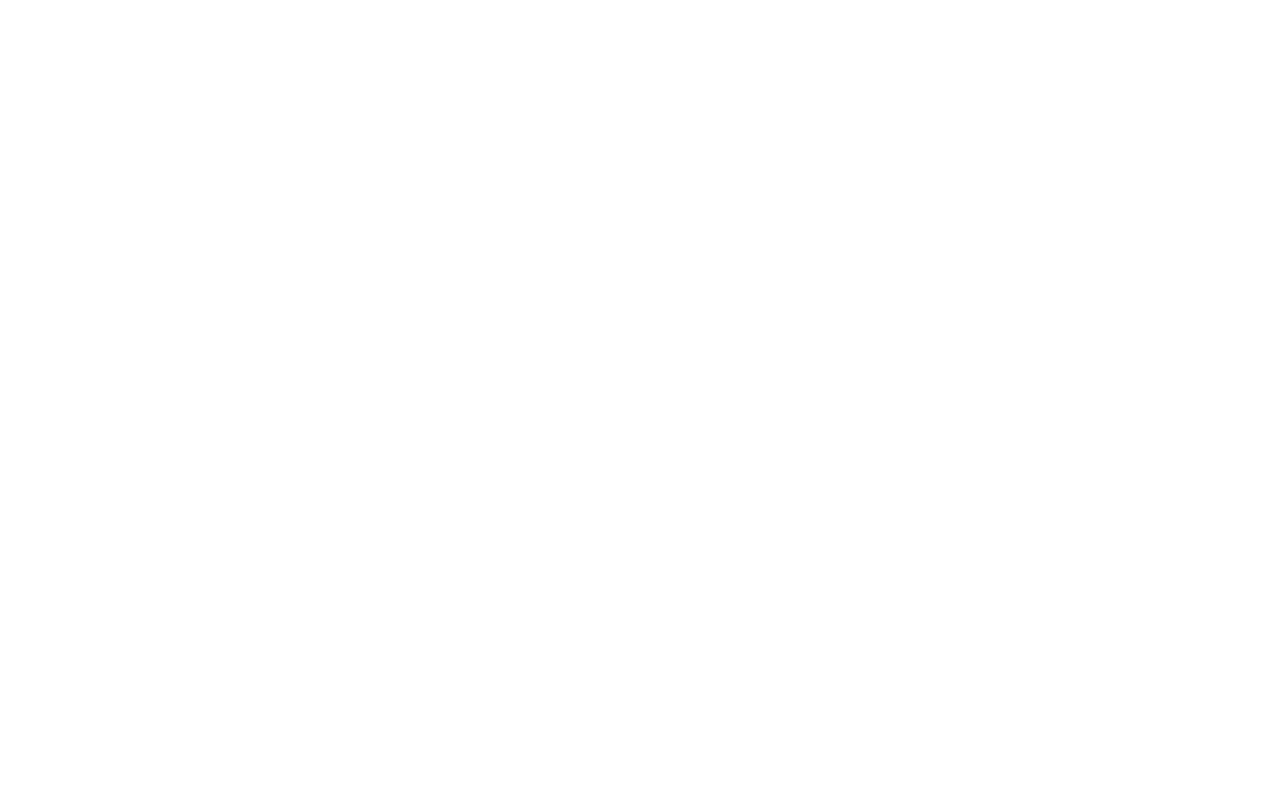
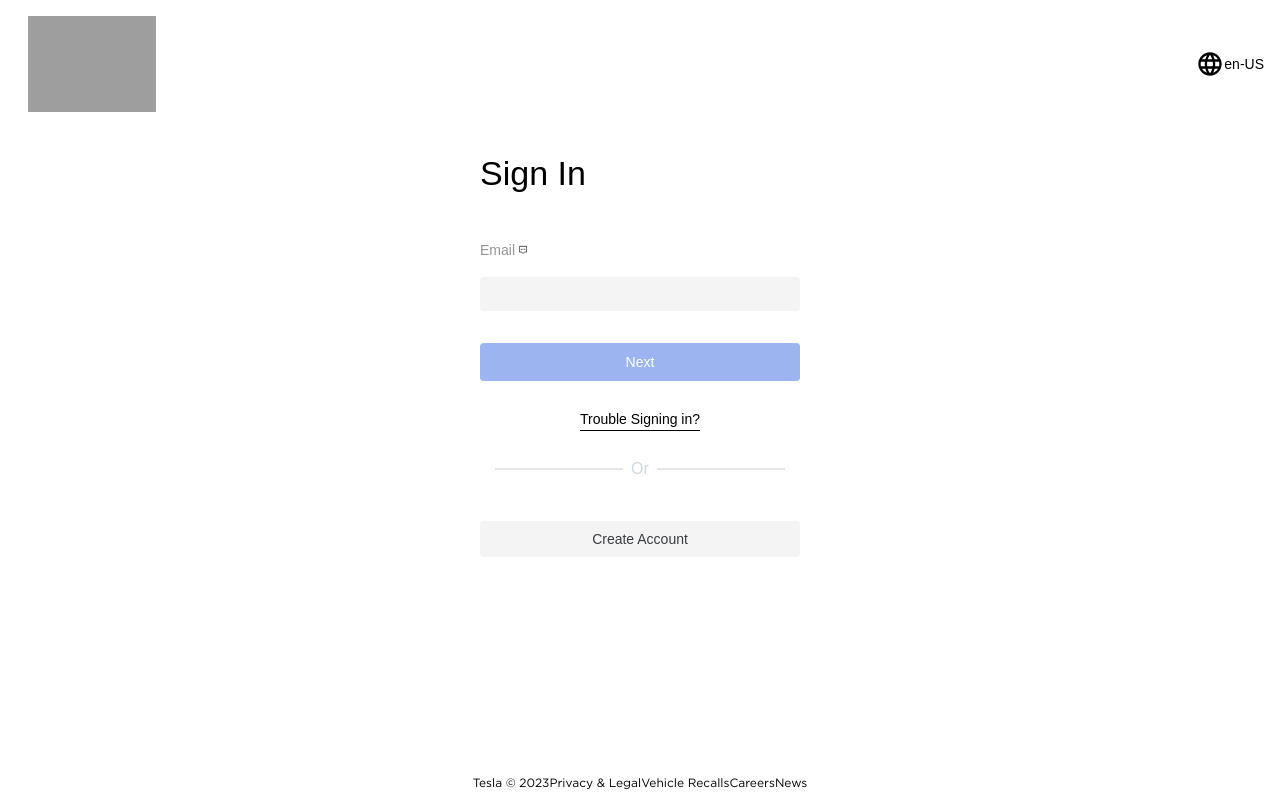
Before and after one commit to victoryejike/ideal-octo-barnacle, a React (Create React App) app: page /login in a window 1280 px wide. Before the commit this address had no page. Built offline with nearby package versions, Linux system fonts and the light colour scheme; grey boxes are pictures that could not be loaded; a web font is replaced by a local one.

Commit message:
feat: redirect uers to login page if not logged in using naviagte

```diff
--- a/src/App.js
+++ b/src/App.js
@@ -1,15 +1,25 @@
 import React from "react";
-import { BrowserRouter as Router, Route, Routes } from "react-router-dom";
+import { BrowserRouter as Router, Route, Routes, Navigate } from "react-router-dom";
 import Home from "./pages/Home";
 import Auth from "./pages/Auth";
+import Teslaaccount from "./pages/Teslaaccount";
+import { useSelector } from "react-redux";
+import { selectUser } from "./features/userSlice";
 
 function App() {
+  const user = useSelector(selectUser);
+  console.log(user);
   return (
     <Router>
       <div className="relative">
         <Routes>
           <Route path="/" element={<Home />} />
-          <Route path="/teslaaccount" element={<Auth />} />
+          <Route path="/login" element={<Auth />} />
+          <Route
+            path="/teslaaccount"
+            element={user ? <Teslaaccount /> : <Navigate to="/login" />}
+          />
+          <Route path="/teslaaccount" element={<Teslaaccount />} />
         </Routes>
       </div>
     </Router>
--- a/src/pages/Home.js
+++ b/src/pages/Home.js
@@ -1,12 +1,10 @@
 import React, { useState } from "react";
 import Header from "../components/Header";
 import SectionBlock from "../components/SectionBlock";
-import { useSelector } from "react-redux";
-import { selectUser } from "../features/userSlice";
 
 const Home = () => {
   const [isMenuOpen, setisMenuOpen] = useState(false);
-  const user = useSelector(selectUser);
+
   return (
     <div>
       <Header isMenuOpen={isMenuOpen} setisMenuOpen={setisMenuOpen} />
--- /dev/null
+++ b/src/pages/Teslaaccount.js
@@ -0,0 +1,7 @@
+import React from "react";
+
+const Teslaaccount = () => {
+  return <div>Teslaaccount</div>;
+};
+
+export default Teslaaccount;
```
